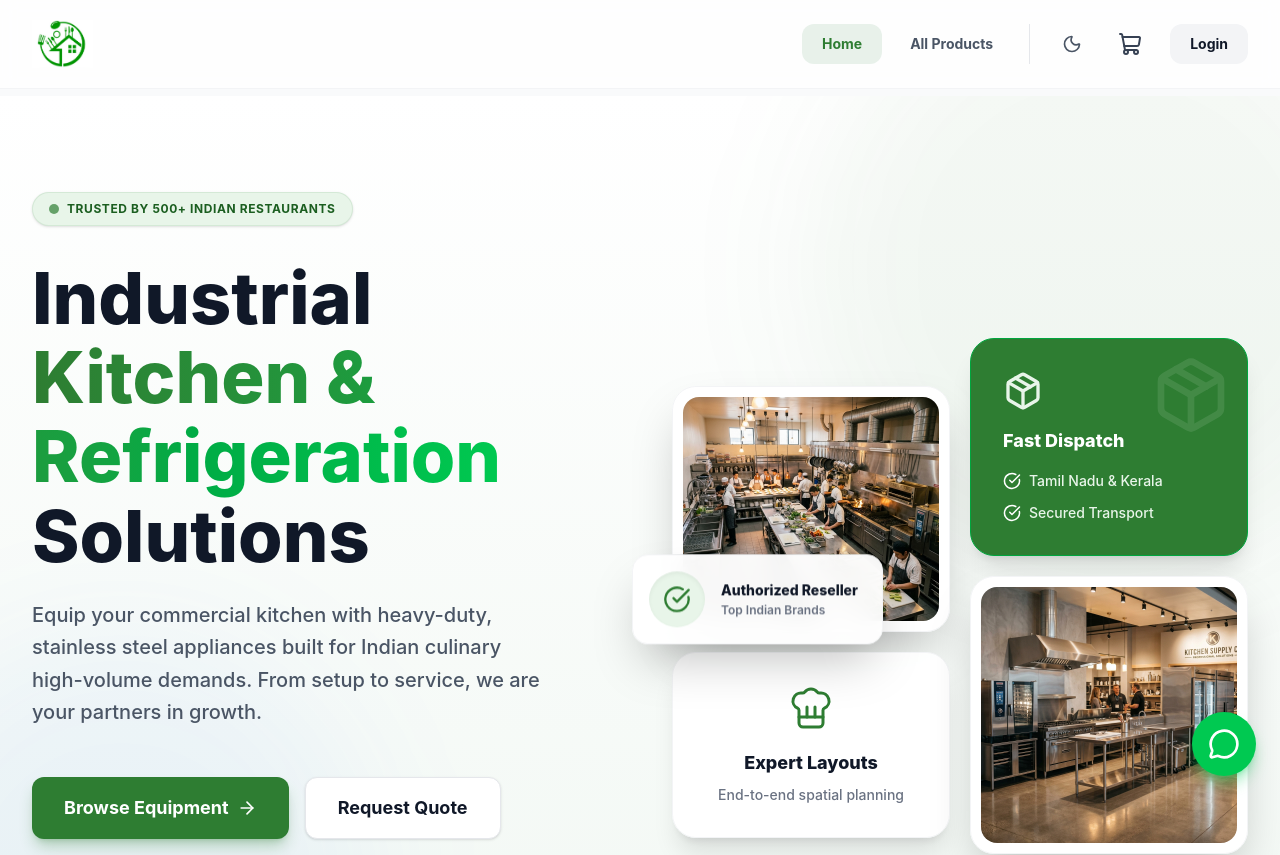
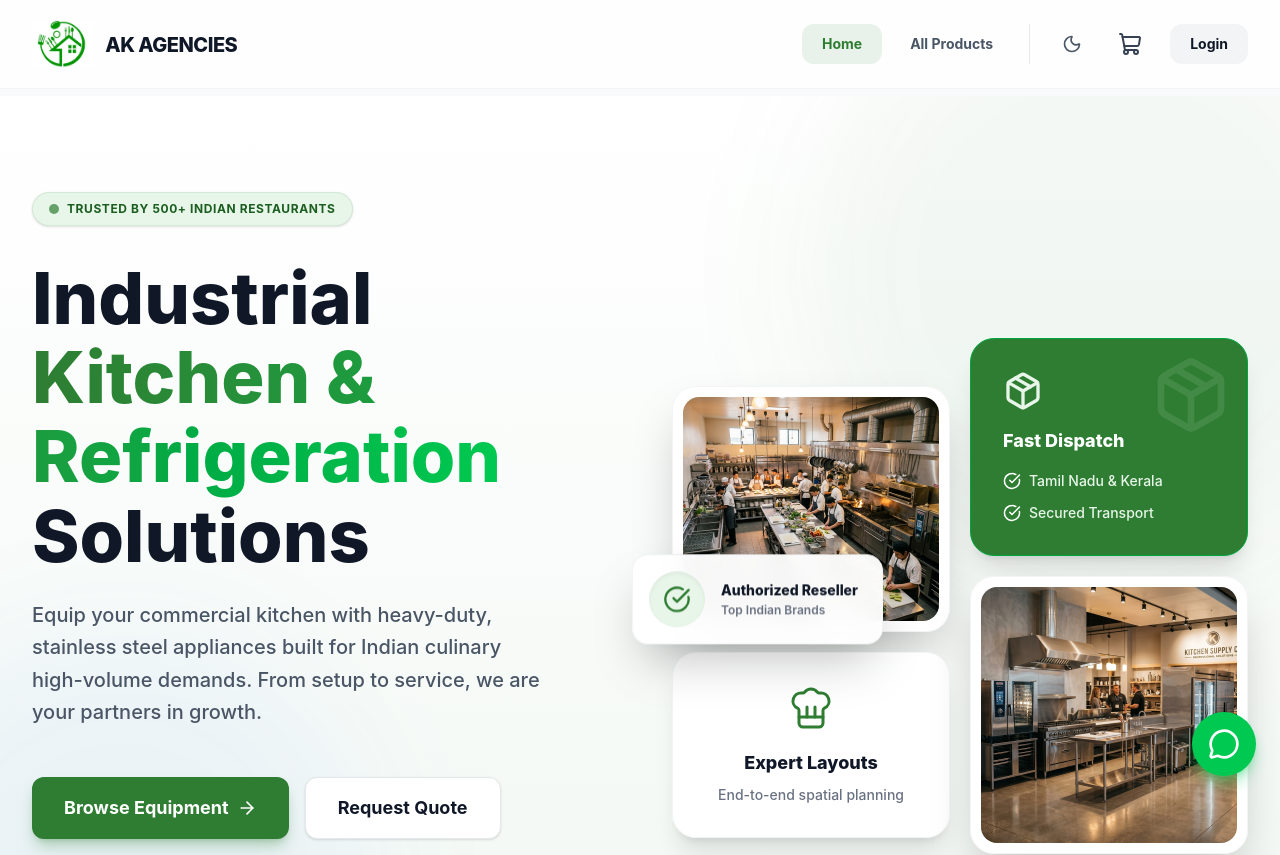
Before and after one commit to Nareshkumar5232/A-K-Agencies, a React (Vite) app: page / in a window 1280 px wide. Shown: the top 855 px of the page. Built offline with nearby package versions, Linux system fonts and the light colour scheme.

Commit message:
Restore 'AK Agencies' text next to logo in Navbar and Footer

```diff
--- a/src/components/Footer.jsx
+++ b/src/components/Footer.jsx
@@ -10,8 +10,9 @@ const Footer = () => {
         <div className="grid grid-cols-1 md:grid-cols-2 lg:grid-cols-4 gap-12 mb-12">
 
           <div className="space-y-6">
-            <div className="flex items-center">
+            <div className="flex items-center gap-3">
               <img src={darkLogo} alt="AK Agencies Logo" className="h-14 w-auto object-contain brightness-110 scale-110" />
+              <span className="font-extrabold text-xl tracking-tight uppercase">AK Agencies</span>
             </div>
             <p className="text-gray-400 text-sm leading-relaxed font-medium">
               Your dependable wholesale distribution partner for premium commercial kitchen equipment across Tamil Nadu and strictly adhering to Indian food safety hardware standards.
--- a/src/components/Navbar.jsx
+++ b/src/components/Navbar.jsx
@@ -36,12 +36,15 @@ const Navbar = () => {
         <div className="flex justify-between items-center">
 
           {/* Logo */}
-          <Link to="/" className="flex-shrink-0 flex items-center group">
+          <Link to="/" className="flex-shrink-0 flex items-center gap-3 group">
             <img
               src={theme === 'dark' ? darkLogo : lightLogo}
               alt="AK Agencies Logo"
               className={`h-12 w-auto object-contain group-hover:scale-105 transition-transform ${theme === 'dark' ? 'scale-110' : ''}`}
             />
+            <span className="font-extrabold text-xl tracking-tight text-gray-900 dark:text-white uppercase mt-0.5">
+              AK Agencies
+            </span>
           </Link>
 
           {/* Desktop Menu */}
```
